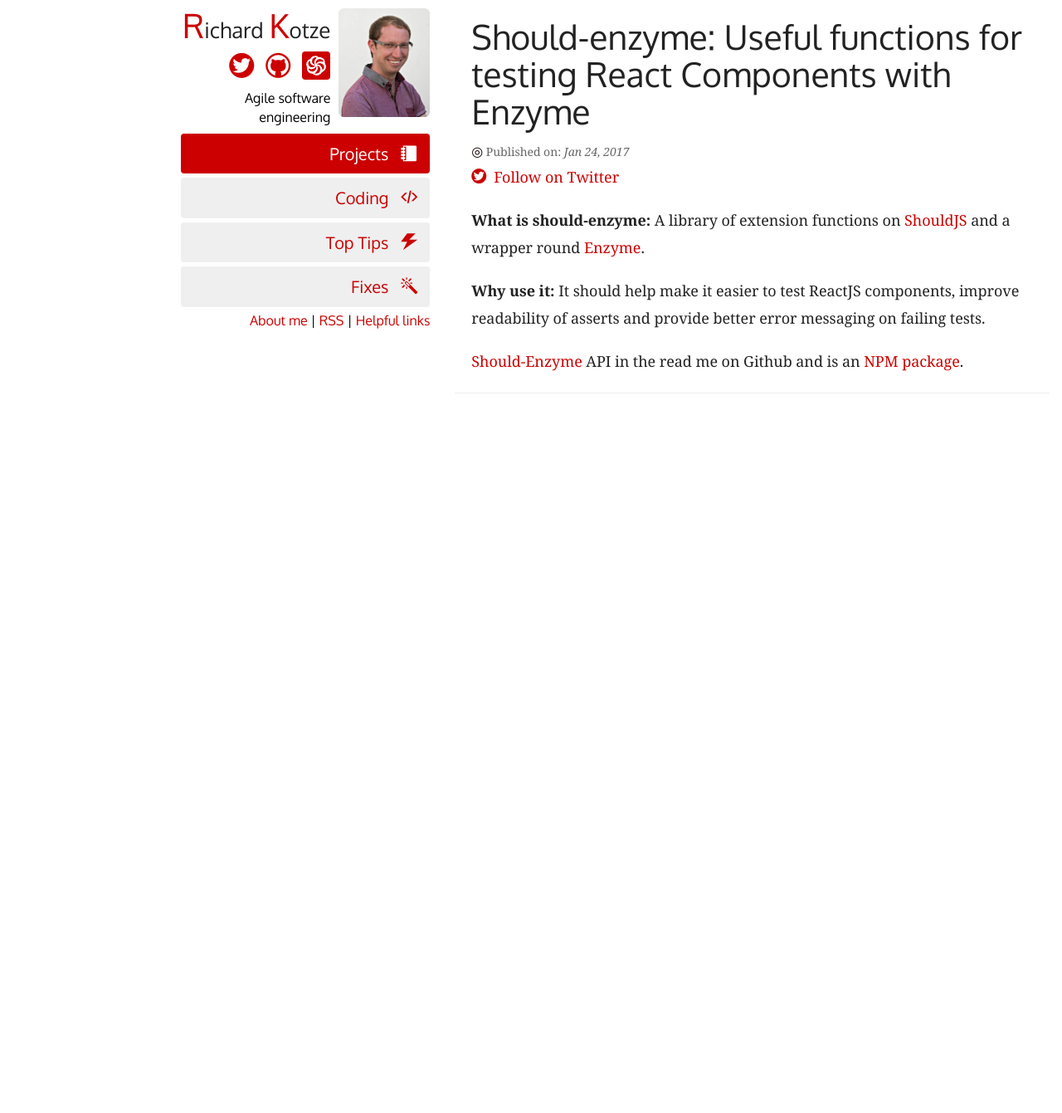
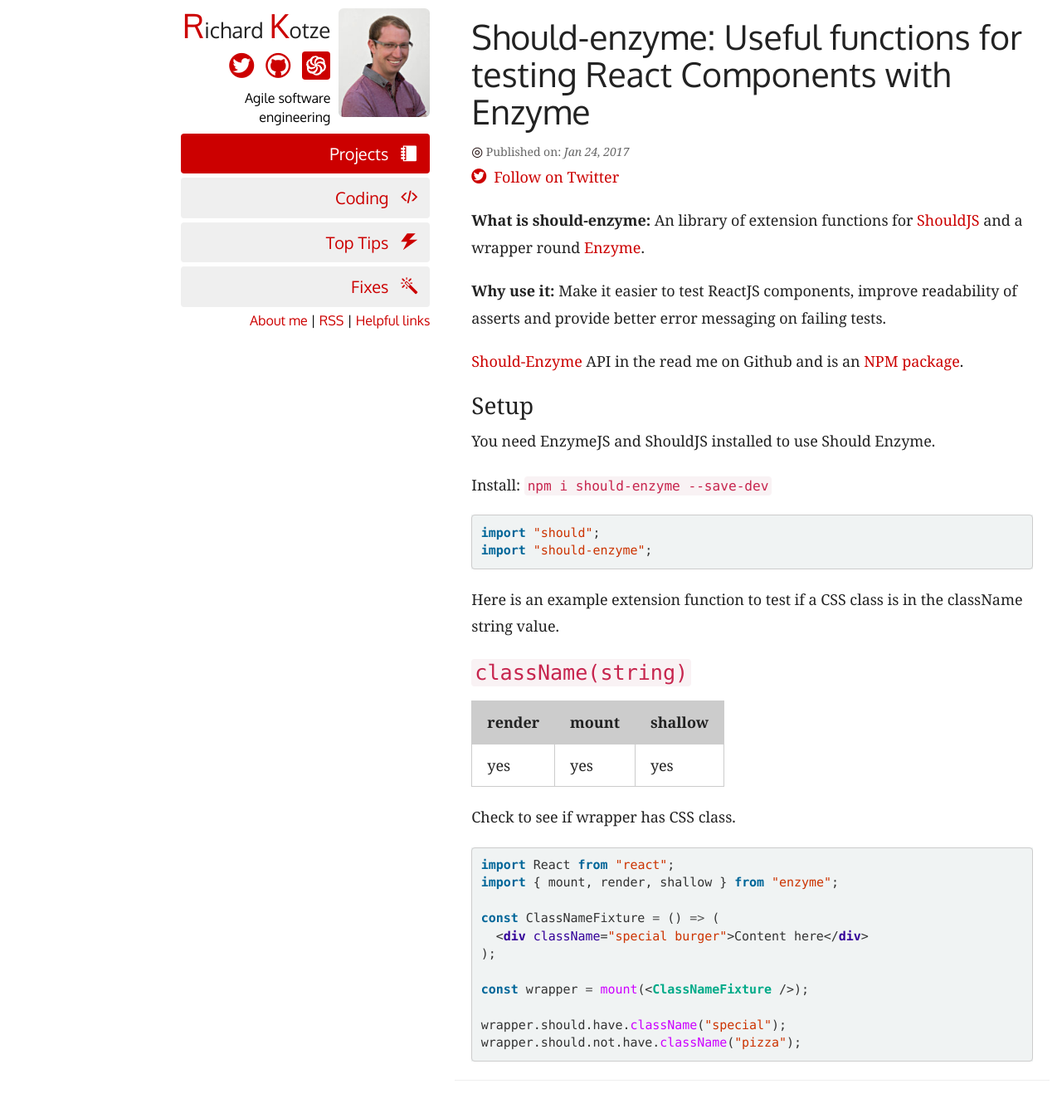
Before and after one commit to rkotze/rkotze.github.io, a Jekyll site: the page built from _posts/2017-01-25-should-enzyme.md, in a window 1280 px wide and 1344 px high. Shown: the top 1341 px of the window at 83% size. Built offline with Jekyll 4.4.1, drawn with Linux system fonts in a browser that asks for light colours; comment, search, counter and statistics services are not loaded.

Commit message:
Update should post and add table styling

````diff
--- a/_includes/head.html
+++ b/_includes/head.html
@@ -46,7 +46,7 @@
     <meta content="{{ page.full_image_url }}" property="og:image">
   {% endif %}
 
-  <link rel="stylesheet" href="{{ "/css/main.css?v=7" | prepend: site.baseurl }}">
+  <link rel="stylesheet" href="{{ "/css/main.css?v=8" | prepend: site.baseurl }}">
   <link rel="canonical" href="{{ page.url | replace:'index.html','' | prepend: site.baseurl | prepend: site.url }}">
   <link rel="alternate" type="application/rss+xml" title="{{ site.title }}" href="{{ "/feed.xml" | prepend: site.baseurl | prepend: site.url }}">
   <link rel="icon" type="image/png" href="/css/favicon-16x16.png" sizes="16x16" />
--- a/_posts/2017-01-25-should-enzyme.md
+++ b/_posts/2017-01-25-should-enzyme.md
@@ -9,10 +9,45 @@
 excerpt_separator: <!--more-->
 ---
 
-**What is should-enzyme:** A library of extension functions on [ShouldJS](https://shouldjs.github.io/) and a wrapper round [Enzyme](https://github.com/airbnb/enzyme).
+**What is should-enzyme:** An library of extension functions for [ShouldJS](https://shouldjs.github.io/) and a wrapper round [Enzyme](https://github.com/airbnb/enzyme).
 
-**Why use it:** It should help make it easier to test ReactJS components, improve readability of asserts and provide better error messaging on failing tests.
+**Why use it:** Make it easier to test ReactJS components, improve readability of asserts and provide better error messaging on failing tests.
 
-[Should-Enzyme](https://github.com/rkotze/should-enzyme){:target="_blank"} API in the read me on Github and is an [NPM package](https://www.npmjs.com/package/should-enzyme){:target="_blank"}.
+[Should-Enzyme](https://github.com/rkotze/should-enzyme){:target="_blank" rel="noopener"} API in the read me on Github and is an [NPM package](https://www.npmjs.com/package/should-enzyme){:target="_blank" rel="noopener"}.
 
 <!--more-->
+
+### Setup
+
+You need EnzymeJS and ShouldJS installed to use Should Enzyme.
+
+Install: `npm i should-enzyme --save-dev`
+
+```js
+import "should";
+import "should-enzyme";
+```
+
+Here is an example extension function to test if a CSS class is in the className string value.
+
+### `className(string)`
+
+| render | mount | shallow |
+| ------ | ----- | ------- |
+| yes    | yes   | yes     |
+
+Check to see if wrapper has CSS class.
+
+```jsx
+import React from "react";
+import { mount, render, shallow } from "enzyme";
+
+const ClassNameFixture = () => (
+  <div className="special burger">Content here</div>
+);
+
+const wrapper = mount(<ClassNameFixture />);
+
+wrapper.should.have.className("special");
+wrapper.should.not.have.className("pizza");
+```
--- a/css/main.scss
+++ b/css/main.scss
@@ -88,6 +88,24 @@
       }
     }
   }
+}
+
+table {
+  border-collapse: collapse;
+  border-spacing: 0;
+  empty-cells: show;
+  border: 1px solid lighten($grey, 40%);
+  margin: 20px 0;
+}
+
+table th {
+  background-color: lighten($grey, 40%);
+}
+
+table th, table td {
+  padding: 0.5em 1em;
+  border-left: 1px solid lighten($grey, 40%);
+  border-bottom: 1px solid lighten($grey, 40%);
 }
 
 .rk-image {
````
